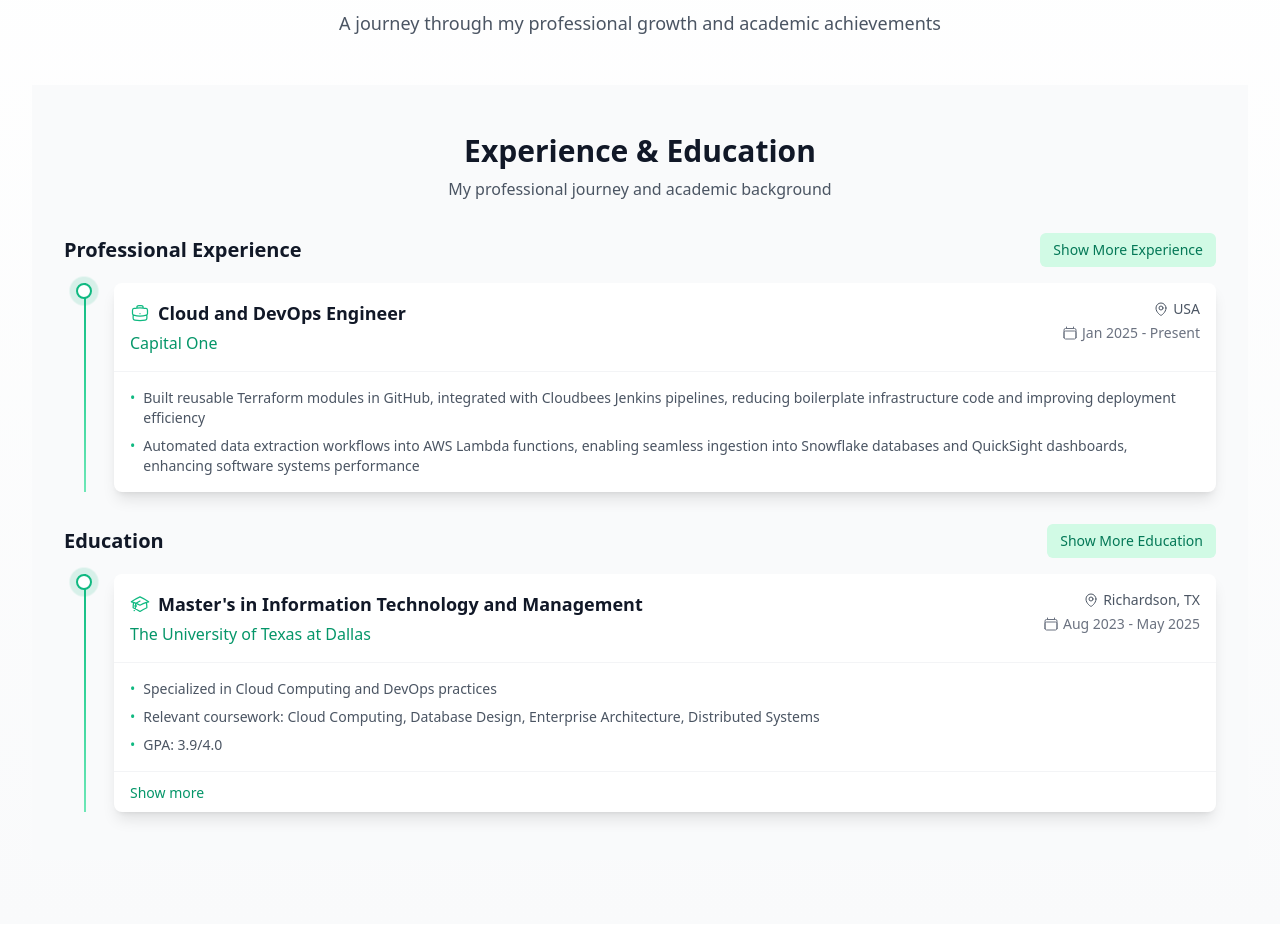
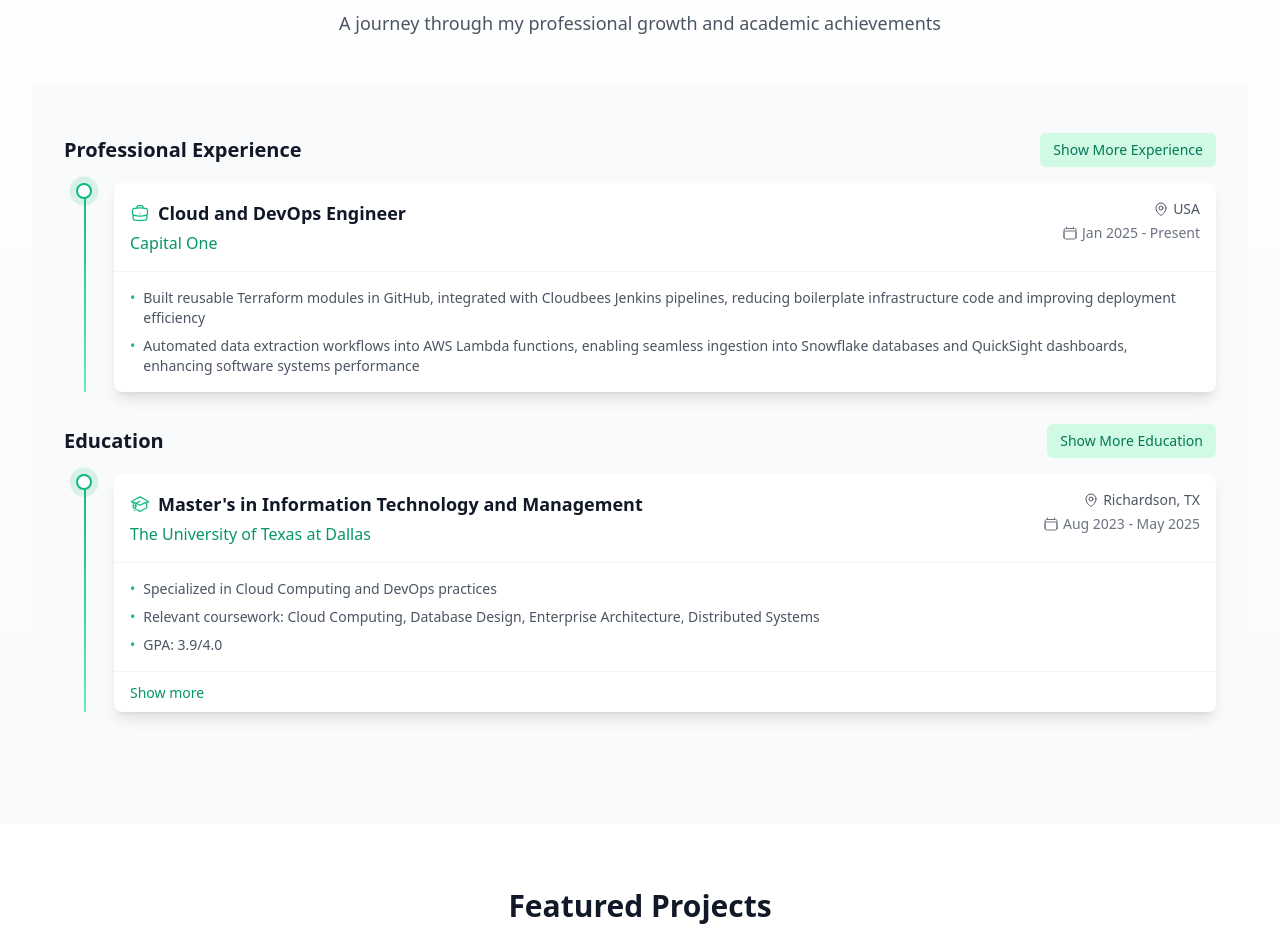
Before and after one commit to iamvenkatgiri/iamvenkatgiri.github.io, a Next.js app: page / in a window 1280 px wide. Shown: the part 1820-2750 px from the top of the page. Built offline with nearby package versions, Linux system fonts and the light colour scheme.

Commit message:
Fix the experience section duplication

```diff
--- a/src/components/ExperienceSection.tsx
+++ b/src/components/ExperienceSection.tsx
@@ -32,13 +32,6 @@
   return (
     <section id="experience" className="py-12 bg-gray-50 dark:bg-gray-900">
       <div className="max-w-7xl mx-auto px-4 sm:px-6 lg:px-8">
-        <div className="text-center mb-8">
-          <h2 className="text-3xl font-bold text-gray-900 dark:text-white mb-2">Experience & Education</h2>
-          <p className="text-base text-gray-600 dark:text-gray-300 max-w-2xl mx-auto">
-            My professional journey and academic background
-          </p>
-        </div>
-
         <div className="space-y-8">
           {/* Experience Section */}
           <div>
```
